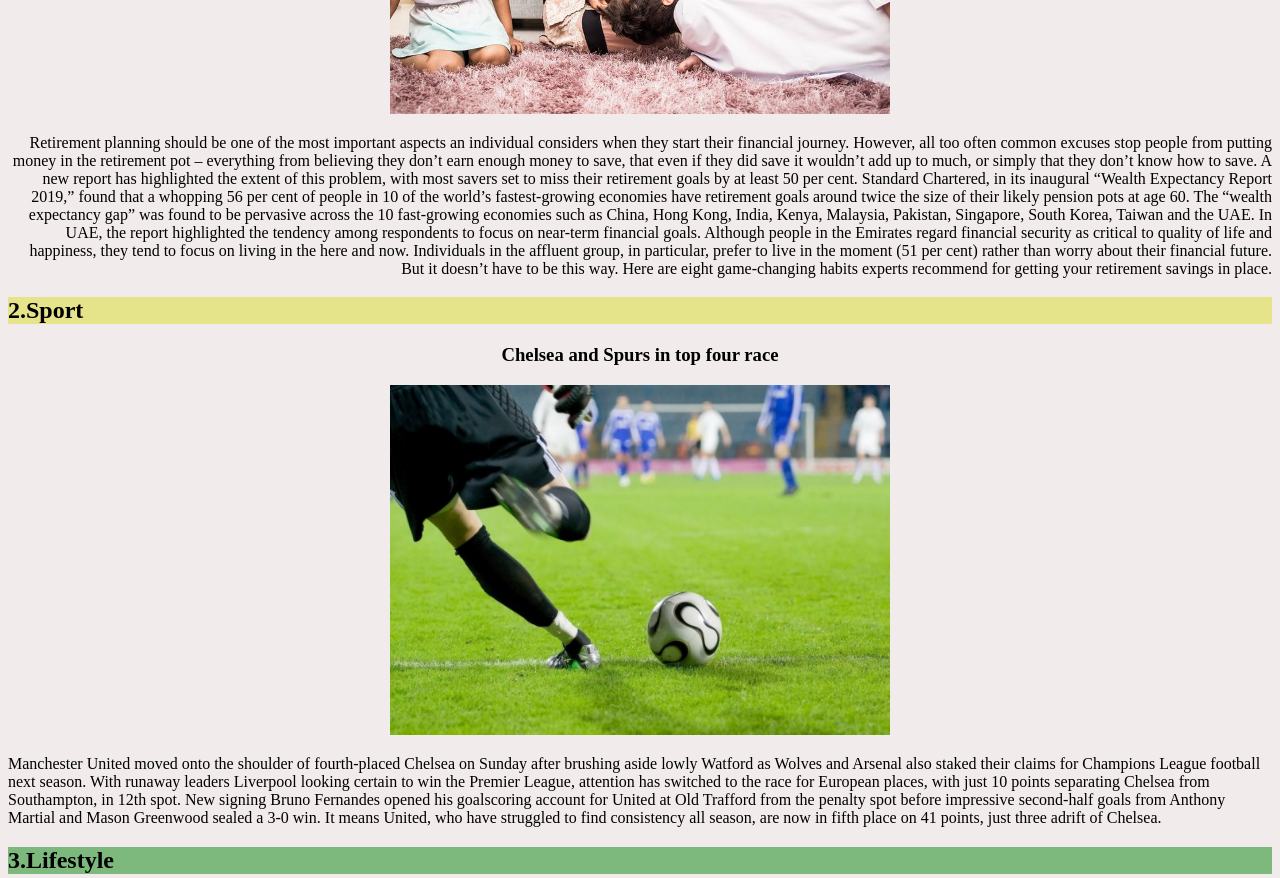
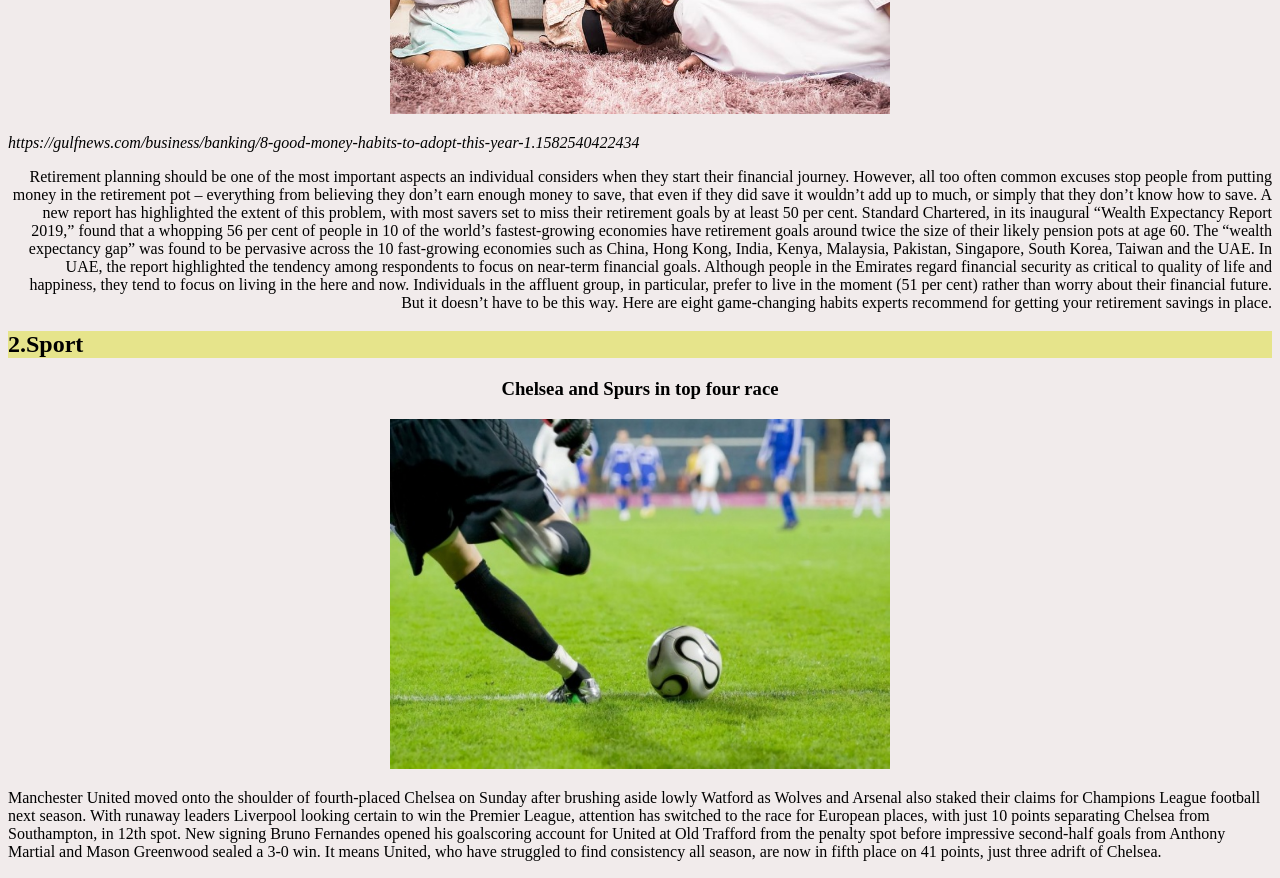
Before and after one commit to Wulandr/wulandr.github.io, a plain HTML site: page index.html in a window 1280 px wide. Shown: the part 1140-2018 px from the top of the page. Drawn offline with Linux system fonts and the light colour scheme.

Commit message:
Update index.html

```diff
--- a/index.html
+++ b/index.html
@@ -13,9 +13,7 @@
 	</header>
 </head>
 <body style="background-color: rgb(241, 235, 235)">
-<!--<p> ض ص ث ق ف غ ع ه خ ح  </p>
-<p> ش س ي ب ل ا ت ن م </p>
-<p> ئ ء ؤ ر لا ى ة </p>-->
+
 
 
 <p><h2> بسم الله الر حمن الر حئم </h2></p>
@@ -47,7 +45,7 @@ border: 4px dashed #d34;padding:20px;"><b> Wulfree Blog </b>
 <h2 style="background-color: rgb(255, 71, 141);">1.Business</h2>
 	<h3 align="center"><b>8 Good Money Habits to Adopt This Year</b></h3>
 	<p align="center"><img src="bisnis.jpg" alt="bisnis" width="500" height="350"></p>
-	<!--https://gulfnews.com/business/banking/8-good-money-habits-to-adopt-this-year-1.1582540422434-->
+	<p><i>https://gulfnews.com/business/banking/8-good-money-habits-to-adopt-this-year-1.1582540422434</i></p>
 	<p align="right">Retirement planning should be one of the most important aspects an individual considers when they start their financial journey.
 
 However, all too often common excuses stop people from putting money in the retirement pot – everything from believing they don’t earn enough money to save, that even if they did save it wouldn’t add up to much, or simply that they don’t know how to save.
```
